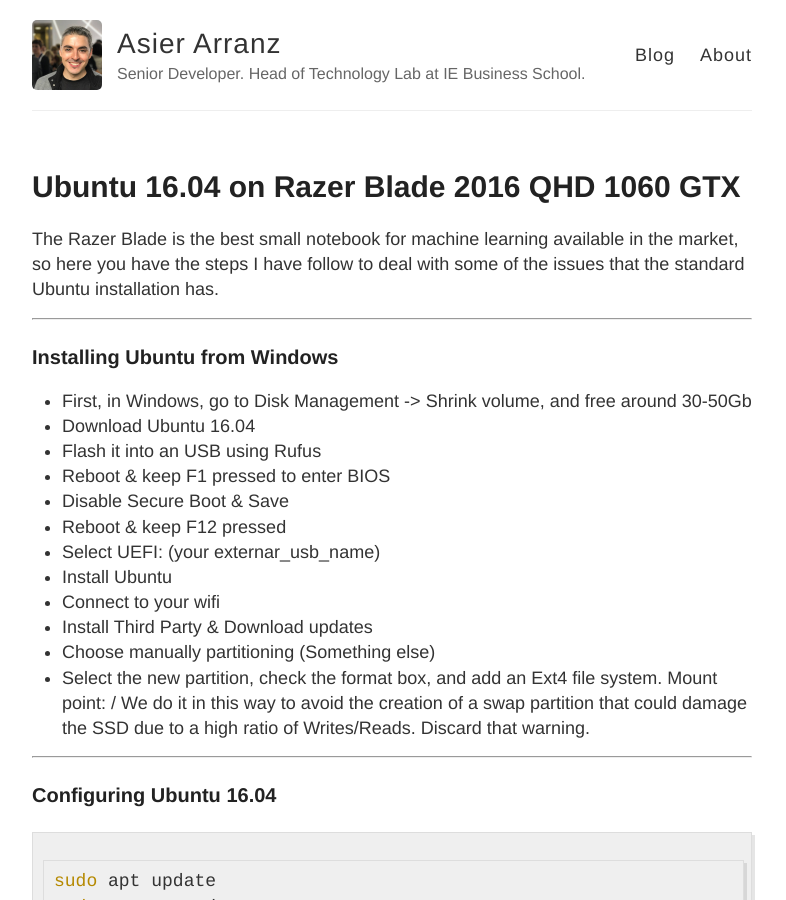
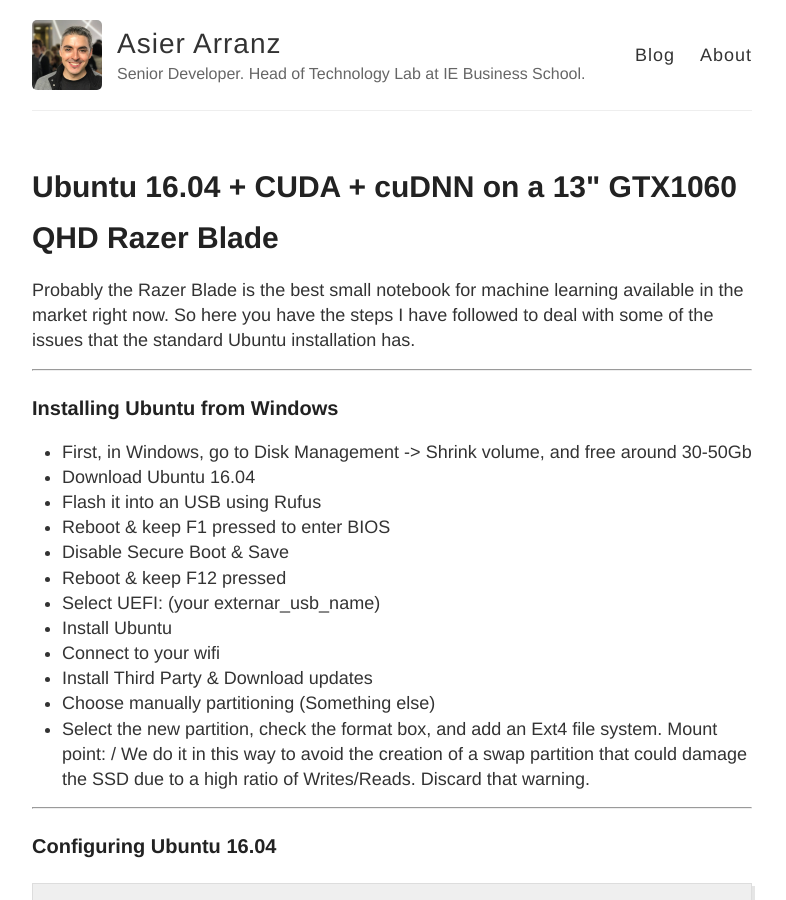
Before and after one commit to asierarranz/asierarranz.github.iold, a Jekyll site: the page built from _posts/2017-01-17-Razer-Blade-1060GTX-CUDA-cuDNN-Ubuntu.md, in a window 1280 px wide and 900 px high. Shown: the whole window, without its empty margins (248-1034 px from the left). Built offline with Jekyll 4.4.1, drawn with Linux system fonts in a browser that asks for light colours.

Commit message:
Contents

```diff
--- a/_posts/2017-01-17-Razer-Blade-CUDA.md
+++ b/_posts/2017-01-17-Razer-Blade-1060GTX-CUDA-cuDNN-Ubuntu.md
@@ -1,9 +1,9 @@
 ---
 layout: post
-title: Ubuntu 16.04 on Razer Blade 2016 QHD 1060 GTX
+title: Ubuntu 16.04 + CUDA + cuDNN on a 13" GTX1060 QHD Razer Blade
 ---
 
-The Razer Blade is the best small notebook for machine learning available in the market, so here you have the steps I have follow to deal with some of the issues that the standard Ubuntu installation has.
+Probably the Razer Blade is the best small notebook for machine learning available in the market right now. So here you have the steps I have followed to deal with some of the issues that the standard Ubuntu installation has.
 
 ---
 
```
